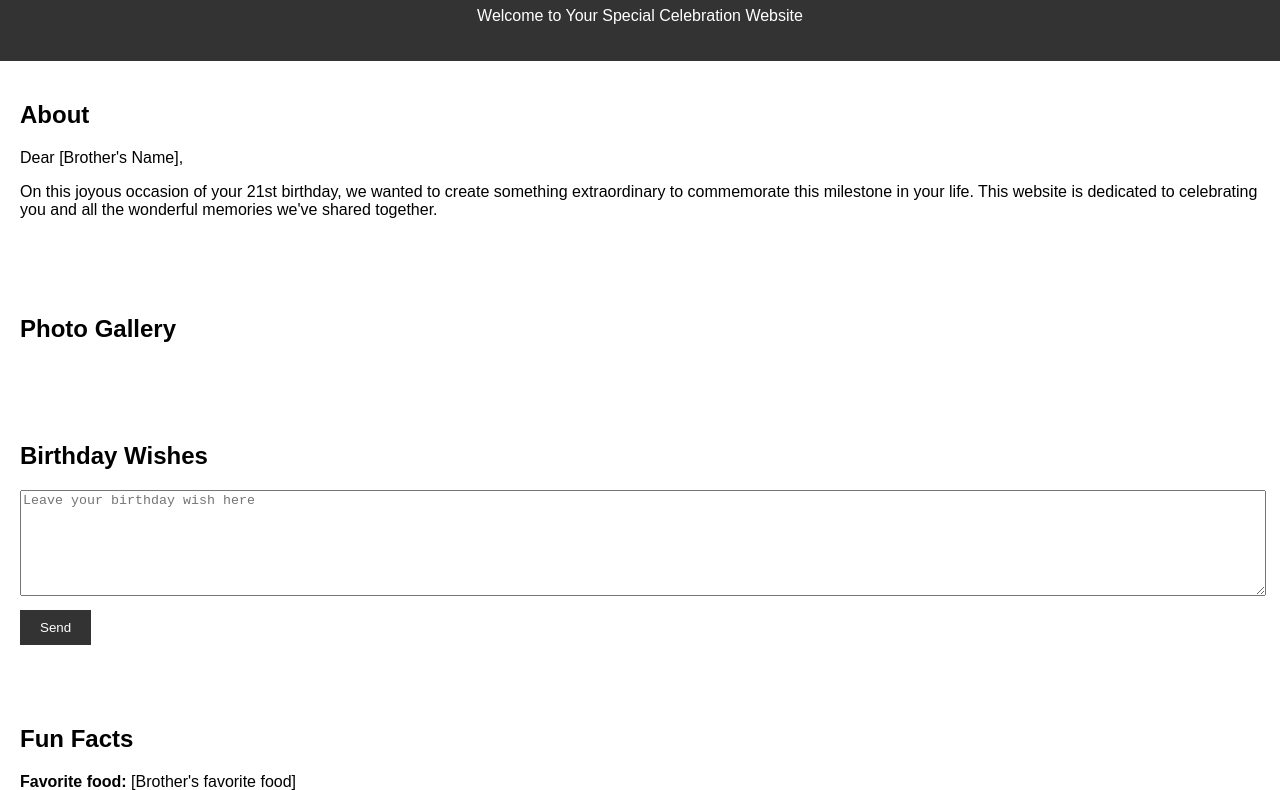
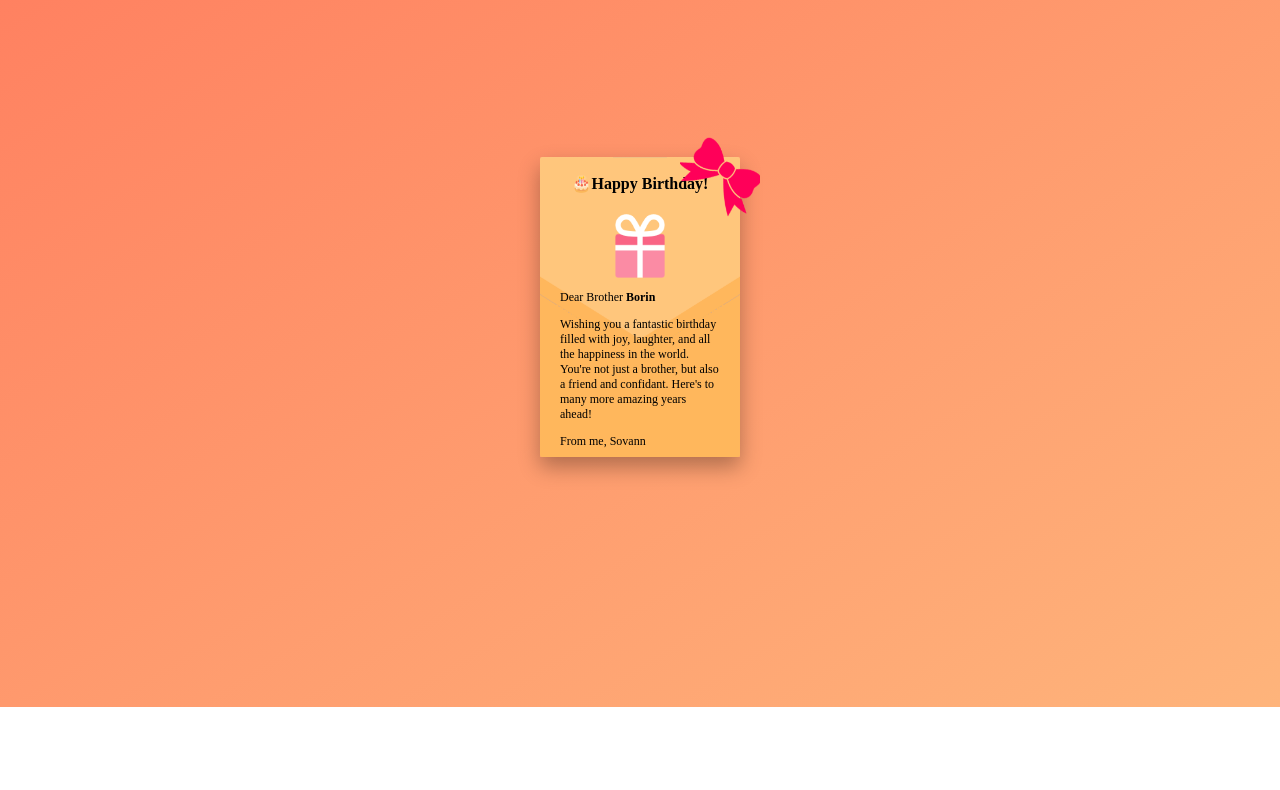
Before and after one commit to Sovann-Digital/Brother, a plain HTML site: page index.html in a window 1280 px wide. Shown: the part 93-883 px from the top of the page. After the commit the page ends 800 px from the top, so only its background shows below. Drawn offline with Linux system fonts and the light colour scheme.

Commit message:
birthday

```diff
--- a/index.html
+++ b/index.html
@@ -3,69 +3,42 @@
 <head>
   <meta charset="UTF-8">
   <meta name="viewport" content="width=device-width, initial-scale=1.0">
-  <title>Happy 21st Birthday!</title>
+  <title>Happy Birthday Card for Brother</title>
   <link rel="stylesheet" href="styles.css">
 </head>
 <body>
-  <header>
-    <h1>Happy 21st Birthday, [Brother's Name]!</h1>
-    <p>Welcome to Your Special Celebration Website</p>
-  </header>
+  <div class="container">
+    <div class="card-container" onclick="flipCard()">
+      <div class="card">
+        <div class="bow">
 
-  <section id="about">
-    <h2>About</h2>
-    <p>Dear [Brother's Name],</p>
-    <p>On this joyous occasion of your 21st birthday, we wanted to create something extraordinary to commemorate this milestone in your life. This website is dedicated to celebrating you and all the wonderful memories we've shared together.</p>
-  </section>
+        </div>
+        <div class="card-front">
+          <h4>🎂Happy Birthday!</h4>
+          <!-- Add the birthday gift image -->
+          <img src="./gift.png" alt="Gift" class="gift-image">
+          <div class="text">
+              <p class="unselectable">Dear Brother<b> Borin</b></p>
+              <p class="unselectable">Wishing you a fantastic birthday filled with joy, laughter, and all the happiness in the world. You're not just a brother, but also a friend and confidant. Here's to many more amazing years ahead!</p>
+              <p class="unselectable">From me, Sovann</p>
+          </div>
+        </div>
+        <div class="card-back">
+            <div class="text">
+                <h2>Dear Brother,</h2>
+                <p class="unselectable">On this special day, I want to express my gratitude for having you in my life. You're not only my brother but also my inspiration and support. May your birthday be as wonderful as you are.</p>
+                <p class="unselectable">Happy Birthday!</p>
+                <p class="unselectable">Love, Sovann</p>
+            </div>
+        </div>
+      </div>
+    </div>
+  </div>
 
-  <section id="gallery">
-    <h2>Photo Gallery</h2>
-    <div id="photo-container">
-      <!-- Insert your memorable photos here -->
-    </div>
-  </section>
+  <script src="script.js"></script>
+  <script>
+    </script>
 
-  <section id="wishes">
-    <h2>Birthday Wishes</h2>
-    <div id="wishes-container">
-      <!-- Birthday wishes will be displayed here -->
-    </div>
-    <textarea id="wish-input" placeholder="Leave your birthday wish here"></textarea>
-    <button onclick="addWish()">Send</button>
-  </section>
 
-  <section id="fun-facts">
-    <h2>Fun Facts</h2>
-    <ul>
-      <li><strong>Favorite food:</strong> [Brother's favorite food]</li>
-      <li><strong>Dream travel destination:</strong> [Brother's dream destination]</li>
-      <li><strong>Favorite hobby:</strong> [Brother's favorite hobby]</li>
-    </ul>
-  </section>
-
-  <section id="virtual-party">
-    <h2>Virtual Party</h2>
-    <p>Join us for a virtual birthday party on [date & time]. Click <a href="#">here</a> to join the celebration!</p>
-  </section>
-
-  <section id="memories">
-    <h2>Memories</h2>
-    <ol>
-      <li>[Memorable Moment 1]</li>
-      <li>[Memorable Moment 2]</li>
-      <li>[Memorable Moment 3]</li>
-    </ol>
-  </section>
-
-  <section id="countdown">
-    <h2>Countdown</h2>
-    <p>Only [days left] until your big day! Let's make every moment count.</p>
-  </section>
-
-  <footer>
-    <p>Contact: [Your Name] - [Your Email]</p>
-  </footer>
-
-  <script src="scripts.js"></script>
 </body>
 </html>
--- /dev/null
+++ b/script.js
@@ -0,0 +1,8 @@
+function flipCard() {
+    var card = document.querySelector('.card');
+    if (card.style.transform === 'rotateY(180deg)') {
+      card.style.transform = 'rotateY(0deg)';
+    } else {
+      card.style.transform = 'rotateY(180deg)';
+    }
+  }
--- a/styles.css
+++ b/styles.css
@@ -1,55 +1,108 @@
-/* styles.css */
-
-body {
-  font-family: Arial, sans-serif;
+body, html {
   margin: 0;
   padding: 0;
+  height: 100%;
+  user-select: none; /* Make the entire page unselectable */
 }
 
-header, footer {
-  background-color: #333;
-  color: #fff;
-  text-align: center;
-  padding: 20px 0;
+.container {
+  height: 100%;
+  background: linear-gradient(to bottom right, #ff7e5f, #feb47b);
+  display: flex;
+  justify-content: center;
+  align-items: center;
+  backdrop-filter: blur(10px); /* Adding blur effect to the background */
 }
 
-section {
-  padding: 20px;
-  margin-bottom: 20px;
+.card-container {
+  perspective: 1000px;
 }
 
-ul {
-  list-style: none;
-  padding: 0;
+.card {
+  width: 200px;
+  height: 300px;
+  position: relative;
+  transform-style: preserve-3d;
+  transition: transform 0.5s;
+  box-shadow: 0 10px 20px rgba(0, 0, 0, 0.3); /* Adding shadow effect */
 }
 
-textarea {
-  width: 100%;
-  height: 100px;
-  margin-bottom: 10px;
-}
-
-button {
-  padding: 10px 20px;
-  background-color: #333;
-  color: #fff;
-  border: none;
+.card:hover {
   cursor: pointer;
 }
 
-button:hover {
-  background-color: #555;
+.card-front,
+.card-back {
+  width: 100%;
+  height: 100%;
+  position: absolute;
+  background-image: url("./Card.png");
+  background-position: 50% 10%;
+  background-size: cover; /* Make the image cover the entire card */
+  background-repeat: no-repeat; /* Prevent the image from repeating */
+  backface-visibility: hidden;
+  border-radius: 2px;
 }
 
-#photo-container {
+.card-front {
+  background-color: #e0e0e066;
   display: flex;
-  flex-wrap: wrap;
+  flex-direction: column; /* Make text flow from top to bottom */
   justify-content: center;
+  align-items: center;
 }
 
-#photo-container img {
-  width: 200px;
-  height: 200px;
-  object-fit: cover;
-  margin: 5px;
+.card-back {
+  background-color: #e0e0e066;
+  display: flex;
+  flex-direction: column; /* Make text flow from top to bottom */
+  justify-content: center;
+  align-items: center;
+  transform: rotateY(180deg);
 }
+
+img {
+  width: 50px; /* Adjust the width of the image */
+}
+
+p {
+  font-size: 12px; /* Adjust the font size of the text */
+}
+
+.text {
+  width: 80%; /* Adjust the padding of the text container */
+}
+
+.bow {
+  width: 80px;
+  height: 80px;
+  background-image: url("./bow.png");
+  background-position: 50% 10%;
+  background-size: cover; /* Make the image cover the entire card */
+  background-repeat: no-repeat; /* Prevent the image from repeating */
+  backface-visibility: hidden;
+  position: absolute;
+  top: -20px; /* Adjust as needed */
+  right: -20px; /* Adjust as needed */
+  z-index: 9999; /* Set a high z-index value to ensure it appears on top */
+}
+
+@keyframes waterDrop {
+  0% {
+    transform: scale(0);
+    opacity: 1;
+  }
+  100% {
+    transform: scale(1.5);
+    opacity: 0;
+  }
+}
+
+.water-drop {
+  position: fixed;
+  width: 20px;
+  height: 20px;
+  background-color: #00ffff33; /* You can adjust the color as needed */
+  border-radius: 50%;
+  animation: waterDrop 0.5s ease-out; /* Adjust the animation duration and timing function */
+}
```
Also changed, not shown: Card.png (added), bow.png (added), gift.png (added).
